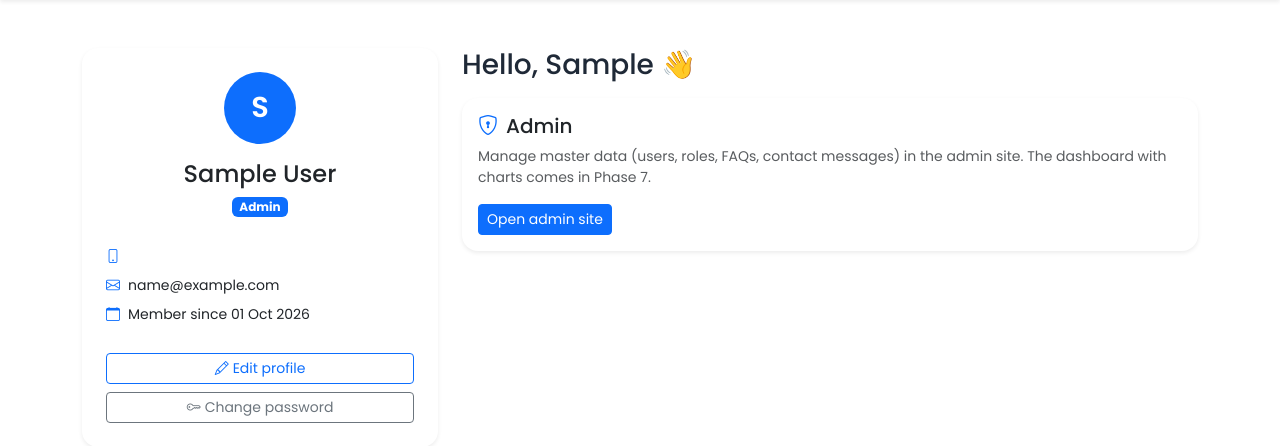
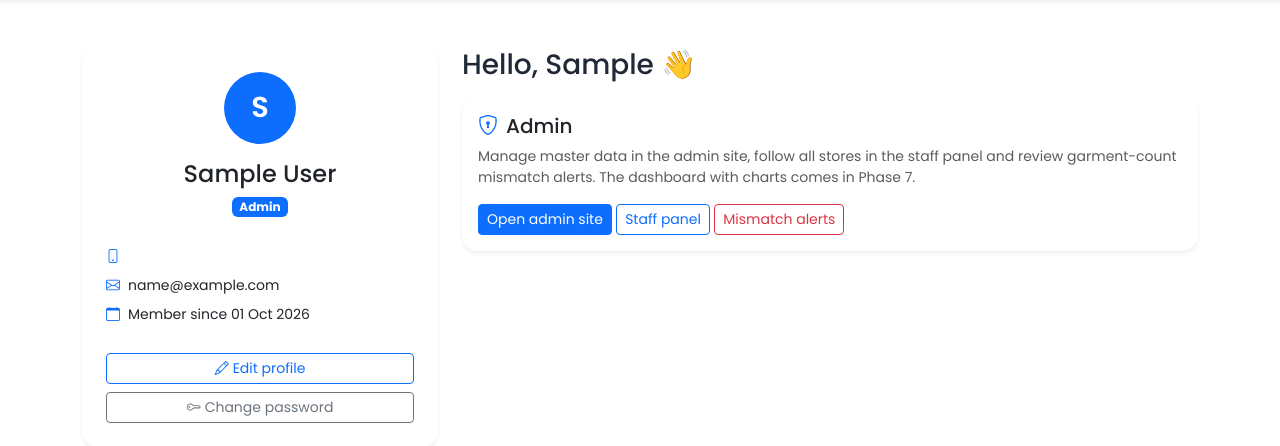
Before and after one commit to Aryan-Jadhav/WashO, a Django app: page /account/ in a window 1280 px wide. Shown: the part 61-507 px from the top of the page. Run offline with Django 5.2, Linux system fonts and the light colour scheme; the visitor is signed in with stand-in values (Sample User, id 1); parts of the project's set-up code (start-up, migrations or seed data) failed here and were passed over.

Commit message:
Show tagged garments to customers; link staff panel in navigation
Co-Authored-By: Claude Opus 5.5 <noreply@anthropic.com>

```diff
--- a/orders/views.py
+++ b/orders/views.py
@@ -130,6 +130,9 @@ def order_detail(request, code):
                               code=code)
     ctx = _status_context(order)
     ctx["cancel_form"] = CancelOrderForm()
+    # Transparency: the customer sees every garment we tagged and the count at each step.
+    ctx["garments"] = order.garments.select_related("category", "item")
+    ctx["count_checks"] = order.count_checks.all()
     return render(request, "orders/order_detail.html", ctx)
 
 
--- a/templates/accounts/account.html
+++ b/templates/accounts/account.html
@@ -30,14 +30,17 @@
       {% if user.is_admin_role %}
         <div class="card border-0 shadow-sm mb-3"><div class="card-body">
           <h5><i class="bi bi-shield-lock me-2 text-primary"></i>Admin</h5>
-          <p class="text-muted small">Manage master data (users, roles, FAQs, contact messages) in the admin site. The dashboard with charts comes in Phase 7.</p>
+          <p class="text-muted small">Manage master data in the admin site, follow all stores in the staff panel and review garment-count mismatch alerts. The dashboard with charts comes in Phase 7.</p>
           <a href="{% url 'admin:index' %}" class="btn btn-primary btn-sm">Open admin site</a>
+          <a href="{% url 'tagging:panel' %}" class="btn btn-outline-primary btn-sm">Staff panel</a>
+          <a href="{% url 'tagging:alerts' %}" class="btn btn-outline-danger btn-sm">Mismatch alerts</a>
         </div></div>
       {% endif %}
       {% if user.is_store_staff %}
         <div class="card border-0 shadow-sm mb-3"><div class="card-body">
           <h5><i class="bi bi-shop me-2 text-primary"></i>Store staff panel</h5>
-          <p class="text-muted small mb-0">Incoming orders and the garment tagging screen will appear here (Phase 4).</p>
+          <p class="text-muted small">Incoming orders, garment tagging with QR codes, and status updates.</p>
+          <a href="{% url 'tagging:panel' %}" class="btn btn-primary btn-sm">Open staff panel</a>
         </div></div>
       {% endif %}
       {% if user.is_delivery_agent %}
--- a/templates/partials/_navbar.html
+++ b/templates/partials/_navbar.html
@@ -38,6 +38,12 @@
                 <li><a class="dropdown-item" href="{% url 'orders:list' %}"><i class="bi bi-bag me-2"></i>My orders</a></li>
                 <li><a class="dropdown-item" href="{% url 'accounts:address_list' %}"><i class="bi bi-geo-alt me-2"></i>My addresses</a></li>
               {% endif %}
+              {% if user.is_store_staff or user.is_admin_role %}
+                <li><a class="dropdown-item" href="{% url 'tagging:panel' %}"><i class="bi bi-shop me-2"></i>Staff panel</a></li>
+              {% endif %}
+              {% if user.is_admin_role %}
+                <li><a class="dropdown-item" href="{% url 'tagging:alerts' %}"><i class="bi bi-exclamation-triangle me-2"></i>Mismatch alerts</a></li>
+              {% endif %}
               {% if user.is_staff %}
                 <li><a class="dropdown-item" href="{% url 'admin:index' %}"><i class="bi bi-gear me-2"></i>Admin site</a></li>
               {% endif %}
--- a/washo/settings.py
+++ b/washo/settings.py
@@ -30,6 +30,7 @@ INSTALLED_APPS = [
     "catalog",
     "stores",
     "orders",
+    "tagging",
 ]
 
 MIDDLEWARE = [
@@ -107,6 +108,9 @@ STATIC_ROOT = BASE_DIR / "staticfiles"  # used only by `collectstatic` when depl
 
 MEDIA_URL = "media/"
 MEDIA_ROOT = BASE_DIR / "media"  # uploaded files (e.g. damage photos)
+# Uploads bigger than this are rejected before reaching our code (photos are checked again at 5 MB).
+DATA_UPLOAD_MAX_MEMORY_SIZE = 10 * 1024 * 1024
+FILE_UPLOAD_MAX_MEMORY_SIZE = 5 * 1024 * 1024
 
 # --- Email --------------------------------------------------------------------
 # In development emails are printed in the terminal instead of being really sent.
--- a/washo/urls.py
+++ b/washo/urls.py
@@ -22,6 +22,7 @@ urlpatterns = [
     path("prices/", include("catalog.urls")),
     path("stores/", include("stores.urls")),
     path("orders/", include("orders.urls")),
+    path("staff/", include("tagging.urls")),
     path("", include("core.urls")),
 ]
 
```
Also changed, not shown: templates/orders/order_detail.html (+35 -1 lines).
